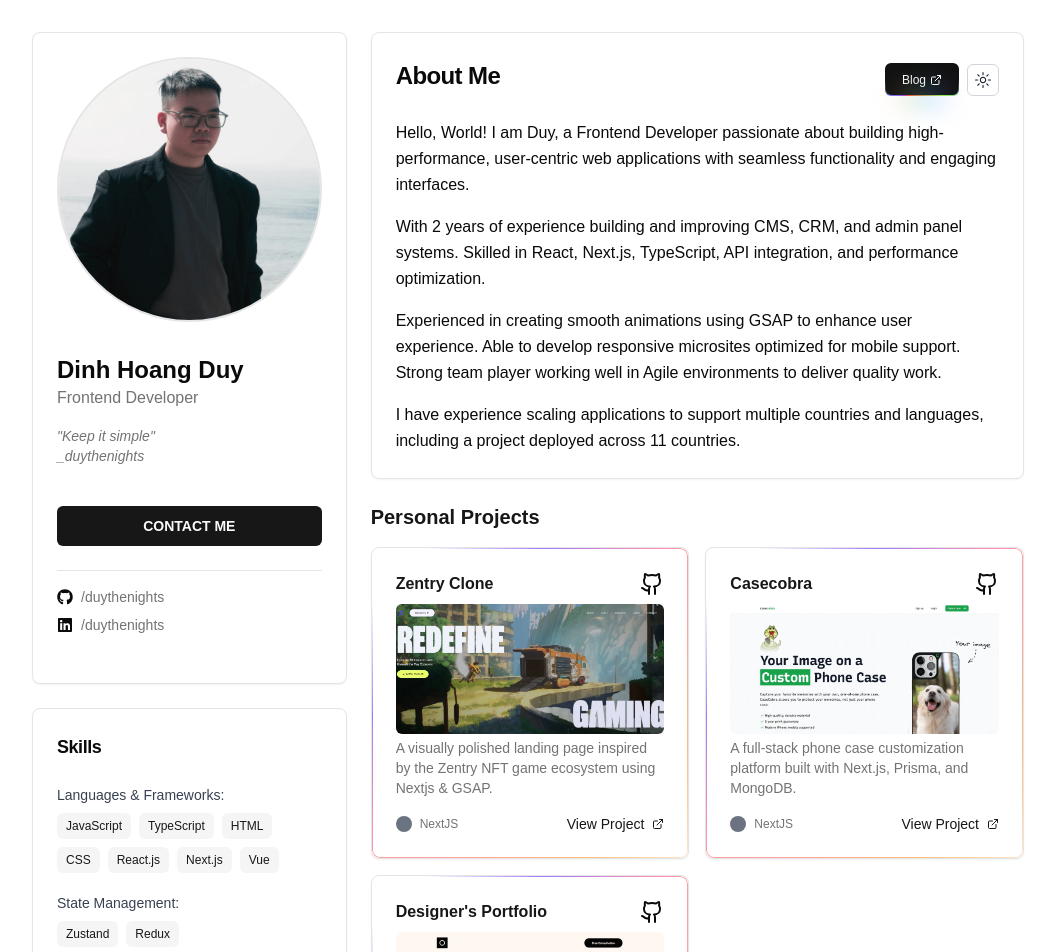
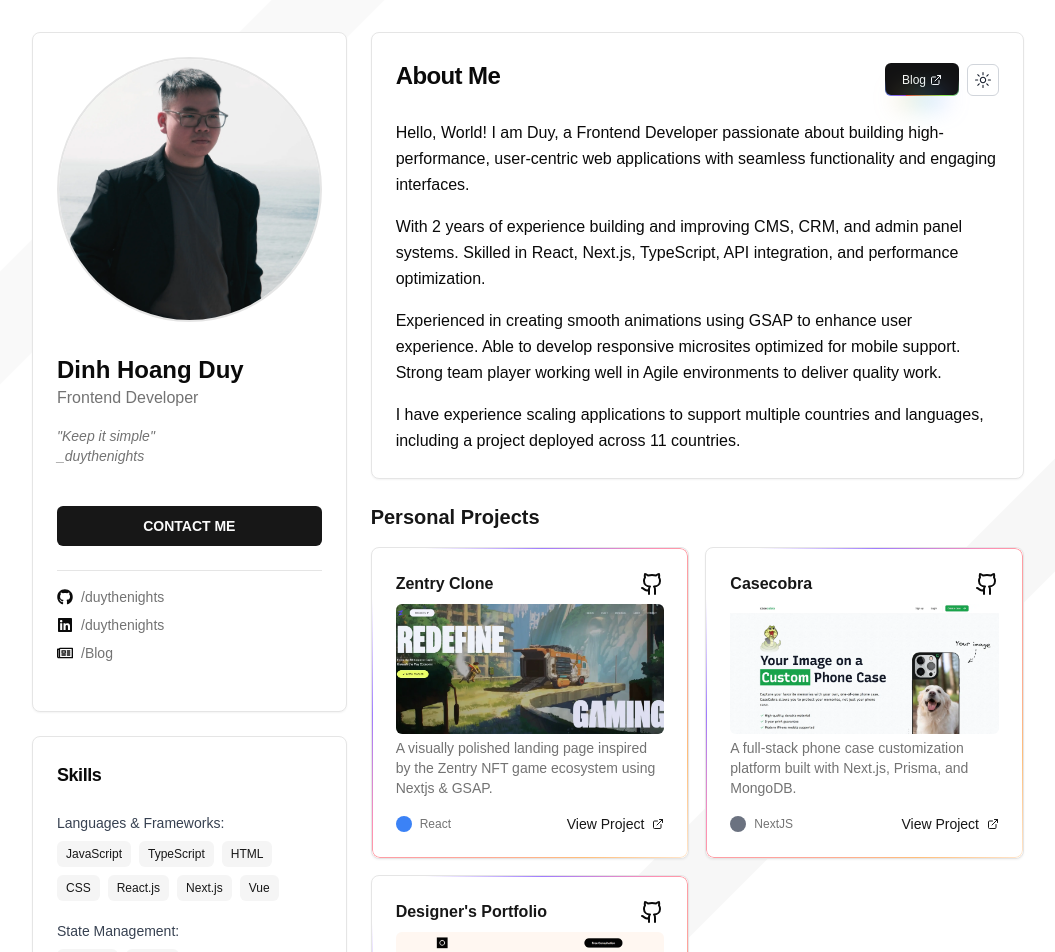
Before and after one commit to duythenights/duythenights_portfolio, a Next.js app: page / in a window 1280 px wide. Shown: the top 952 px of the page, without its empty margins (112-1167 px from the left). Built offline with nearby package versions, Linux system fonts and the light colour scheme; what @radix-ui/themes would draw is missing.

Commit message:
feat: update ui

```diff
--- a/src/app/page.tsx
+++ b/src/app/page.tsx
@@ -1,12 +1,12 @@
+import { AboutMe } from "@/components/AboutMe";
+import { Experience } from "@/components/Experience";
+import { Projects } from "@/components/Projects";
 import { Sidebar } from "@/components/Sidebar";
-import { AboutMe } from "@/components/AboutMe";
-import { Projects } from "@/components/Projects";
-import { Experience } from "@/components/Experience";
 
 export default function Home() {
   return (
     <div className="bg-background min-h-screen">
-      <div className="container max-w-screen-lg mx-auto px-4 py-8">
+      <div className="container relative  z-20 max-w-screen-lg mx-auto px-4 py-8">
         <div className="grid grid-cols-1 md:grid-cols-3 gap-6">
           {/* (Profile and Skills) Sidebar Section */}
           <Sidebar />
@@ -21,6 +21,8 @@
           </main>
         </div>
       </div>
+      <div className="w-20 z-10 h-[200vh] origin-center bg-neutral-300/20 dark:bg-neutral-600/20 animate-pulse duration-00  fixed -top-1/2 left-[97%] rotate-45"></div>
+      <div className="w-20 z-10 h-[200vh] origin-center bg-neutral-300/20 dark:bg-neutral-600/20  animate-pulse duration-1000 fixed -top-1/2 left-1/5 rotate-45"></div>
     </div>
   );
 }
--- a/src/components/Profile.tsx
+++ b/src/components/Profile.tsx
@@ -3,7 +3,7 @@
 import Image from "next/image";
 import Link from "next/link";
 
-import { FaGithub, FaLinkedin } from "react-icons/fa";
+import { FaGithub, FaLinkedin, FaRegNewspaper } from "react-icons/fa";
 
 import { Button } from "@/components/ui/button";
 import { Card, CardContent } from "@/components/ui/card";
@@ -22,7 +22,12 @@
     linkLabel: "duythenights",
     icon: <FaLinkedin className="size-4" />,
   },
-  // TODO: Add more socials here
+  {
+    name: "Blog",
+    link: "https://dev.to/duythenight", // Change this URL to your actual blog
+    linkLabel: "Blog",
+    icon: <FaRegNewspaper className="size-4" />, // Or another relevant icon
+  },
 ];
 
 export const Profile = () => {
--- a/src/components/Projects.tsx
+++ b/src/components/Projects.tsx
@@ -13,7 +13,7 @@
     title: "Zentry Clone",
     description:
       "A visually polished landing page inspired by the Zentry NFT game ecosystem using Nextjs & GSAP.",
-    tech: "NextJS",
+    tech: "React",
     link: "https://zentry.duy.onl/",
     source_code: "https://github.com/duythenights/Zentry-clone",
     image: "/projects/zentry.webp",
```
